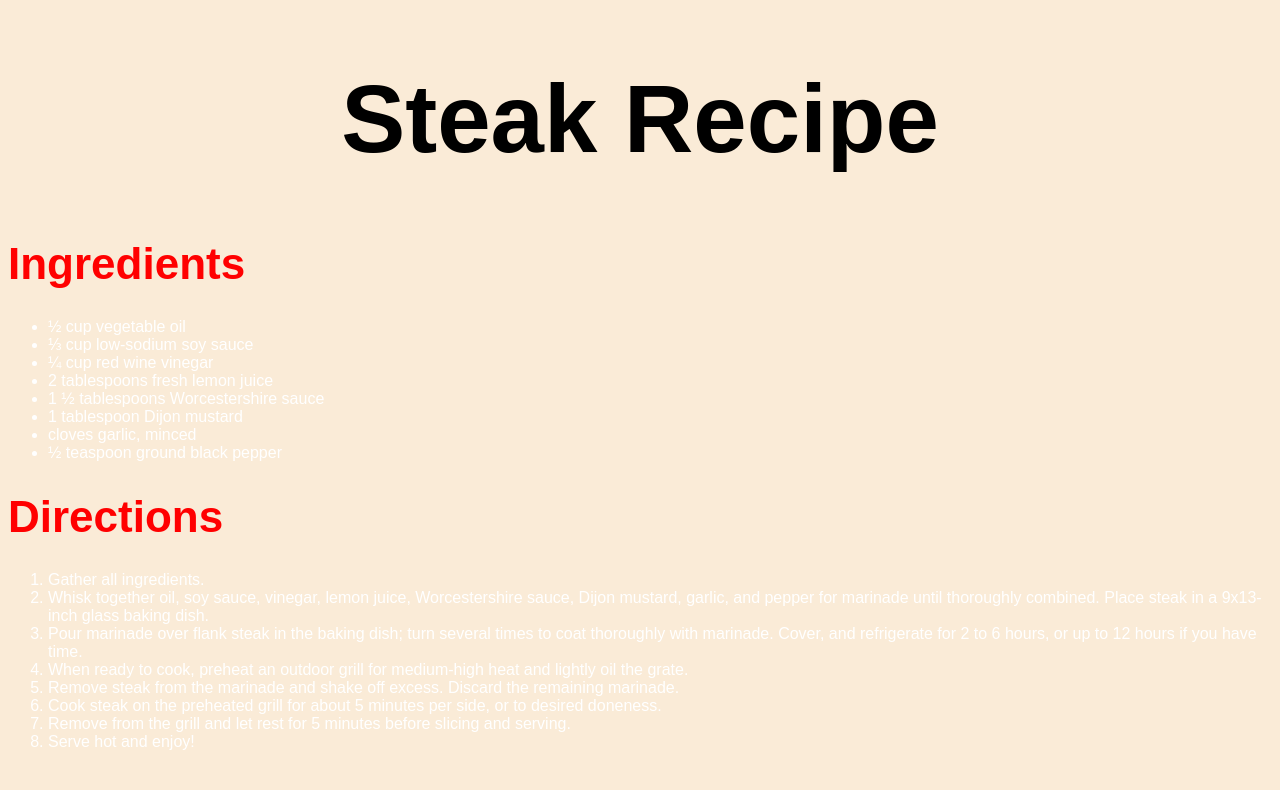
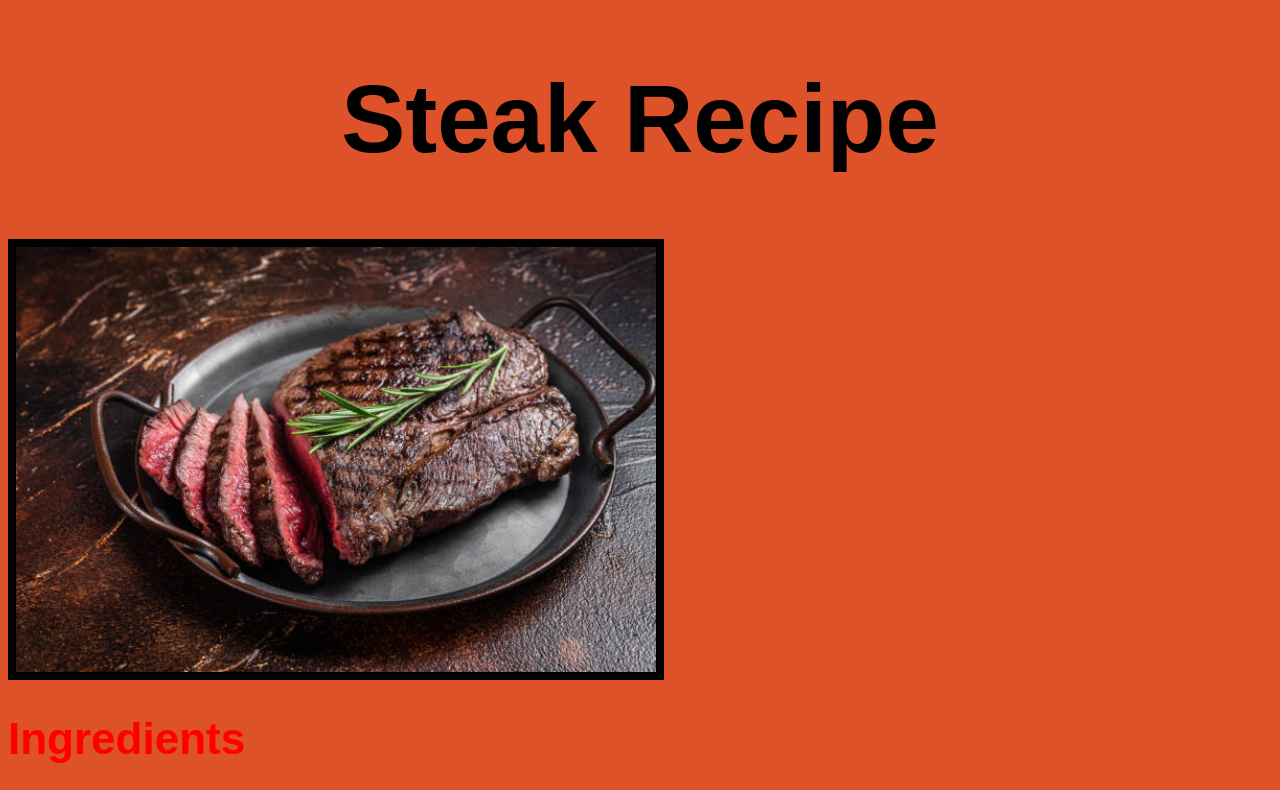
Before and after one commit to lilmo7ey/odin-recipe, a plain HTML site: page steak.html in a window 1280 px wide. Shown: the top 790 px of the page. Drawn offline with Linux system fonts and the light colour scheme.

Commit message:
new edit

```diff
--- a/steak.html
+++ b/steak.html
@@ -8,8 +8,11 @@
 
 
 
+
 <body>
+
    <div class="xxx"><h1>Steak Recipe</h1></div>
+   <img src="photo.jpg" alt="steak">
 
 
    <div class="xxx-style"><h1>Ingredients</h1></div>
--- a/style2.css
+++ b/style2.css
@@ -1,10 +1,19 @@
 body {
     font-family:Arial, Helvetica, sans-serif;
-    background-color: antiquewhite;
+    background-color: rgb(221, 82, 40);
     color: rgb(255, 255, 255);
 
-    background-image: url(18074-marinated-flank-steak-DDMFS-4x3-38438e639fec48738b507845bbe63300.webp);
-    height: 100%;
+
+}
+
+
+    img {
+
+        width: 640px;
+        height: auto;
+        border:  8px solid rgb(0, 0, 0);
+        margin: auto;
+
 }
 .xxx {
     color: rgb(0, 0, 0);
```
Also changed, not shown: 360_F_116362893_5lM48e4YkHmmgIeVCun0L0Esl0lsuN8p.jpg (deleted), photo.jpg (added).
